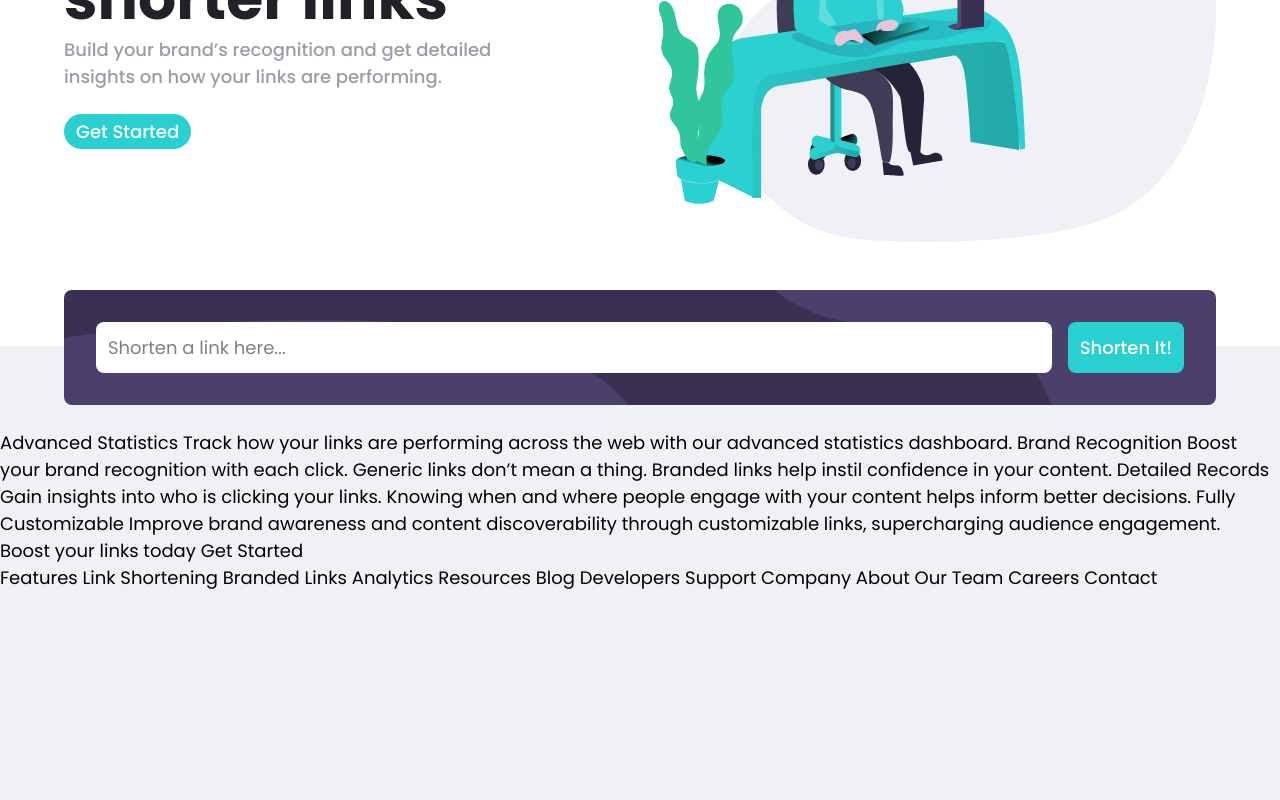
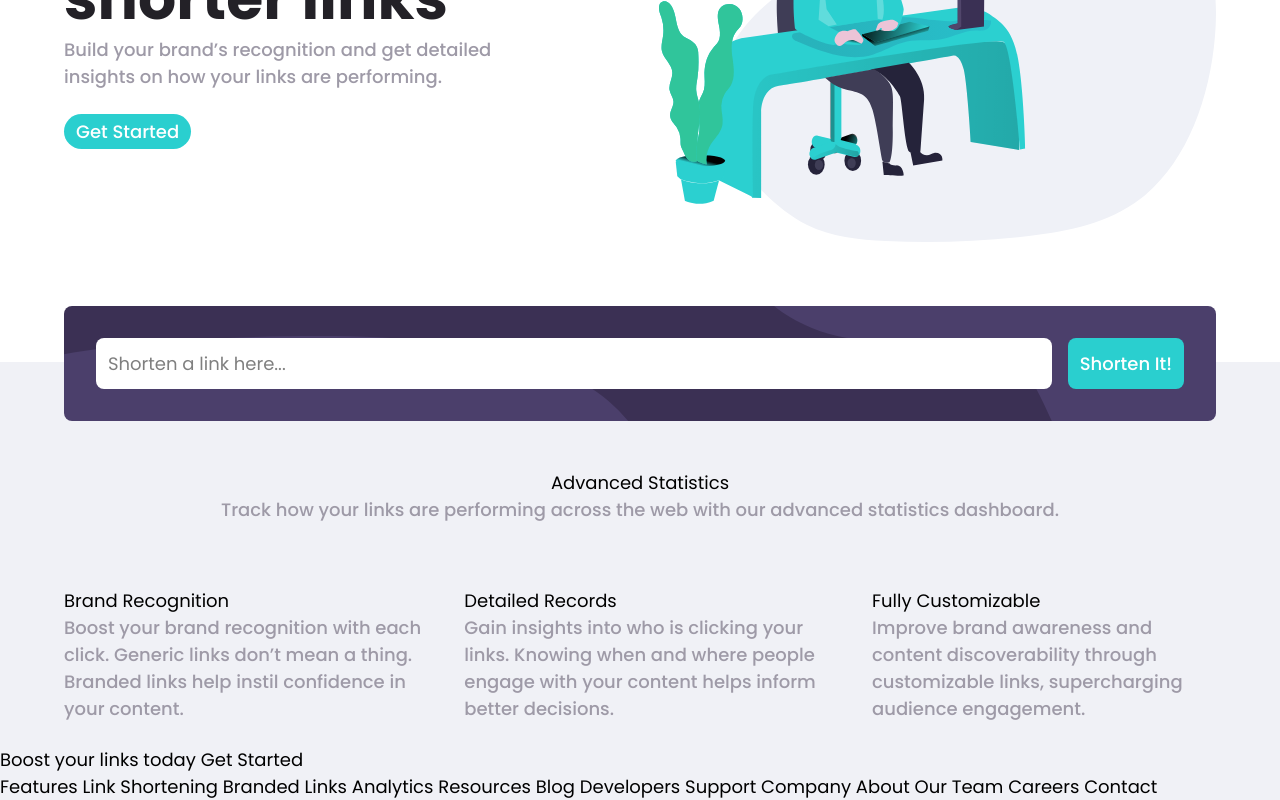
Before and after one commit to geliettech/shortly, a React (Vite) app: page / in a window 1280 px wide. Shown: the part 315-1115 px from the top of the page. Before the commit the page ends 906 px from the top, so only its background shows below. Built offline with nearby package versions, Linux system fonts and the light colour scheme.

Commit message:
structure header hero shorten

```diff
--- a/src/components/hero.tsx
+++ b/src/components/hero.tsx
@@ -1,6 +1,6 @@
 const Hero = () => {
   return (
-    <section className="bg-white min-h-[500px] flex items-center pb-20">
+    <section className="bg-white min-h-[500px] flex items-center pb-24">
       <div className="flex flex-col-reverse md:flex-row justify-between items-center container">
         <div className="max-w-3xl mx-auto">
           <h2 className="text-6xl font-bold text-gray-950 leading-tight">More than just shorter links</h2>
--- a/src/components/statistics.tsx
+++ b/src/components/statistics.tsx
@@ -1,28 +1,42 @@
-
 const Statistics = () => {
   return (
-    <div>
-        Advanced Statistics
+    <section>
+      <div className="container">
+        <div className="text-center">
+          <h2 className="">Advanced Statistics</h2>
+          <p className="">
+            Track how your links are performing across the web with our advanced
+            statistics dashboard.
+          </p>
+        </div>
+        <div className="flex flex-col md:flex-row gap-8 mt-16">
+          <div className="">
+            <h3 className=""> Brand Recognition</h3>
+            <p className="">
+              Boost your brand recognition with each click. Generic links don’t
+              mean a thing. Branded links help instil confidence in your
+              content.
+            </p>
+          </div>
+          <div className="">
+            <h3 className="">Detailed Records</h3>
+            <p className="">
+              Gain insights into who is clicking your links. Knowing when and
+              where people engage with your content helps inform better
+              decisions.
+            </p>
+          </div>
+          <div className="">
+            <h3 className="">Fully Customizable</h3>
+            <p className="">
+              Improve brand awareness and content discoverability through
+              customizable links, supercharging audience engagement.
+            </p>
+          </div>
+        </div>
+      </div>
+    </section>
+  );
+};
 
-  Track how your links are performing across the web with our
-  advanced statistics dashboard.
-
-  Brand Recognition
-
-  Boost your brand recognition with each click. Generic links don’t
-  mean a thing. Branded links help instil confidence in your content.
-
-  Detailed Records
-
-  Gain insights into who is clicking your links. Knowing when and where
-  people engage with your content helps inform better decisions.
-
-  Fully Customizable
-
-  Improve brand awareness and content discoverability through customizable
-  links, supercharging audience engagement.
-    </div>
-  )
-}
-
-export default Statistics
+export default Statistics;
```
Also changed, not shown: src/components/shorten.tsx (+0 -16 lines).
